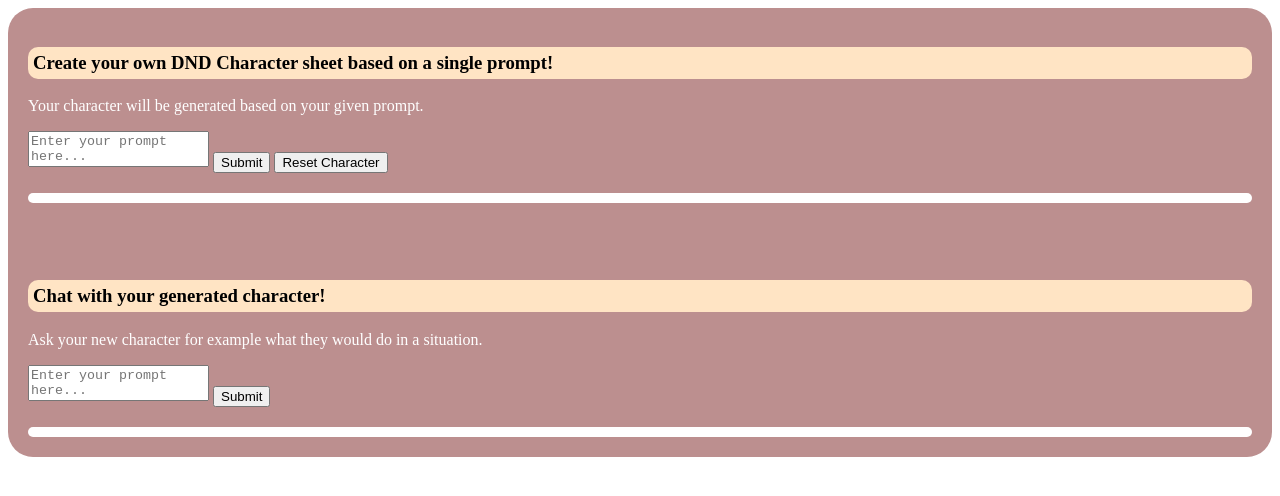
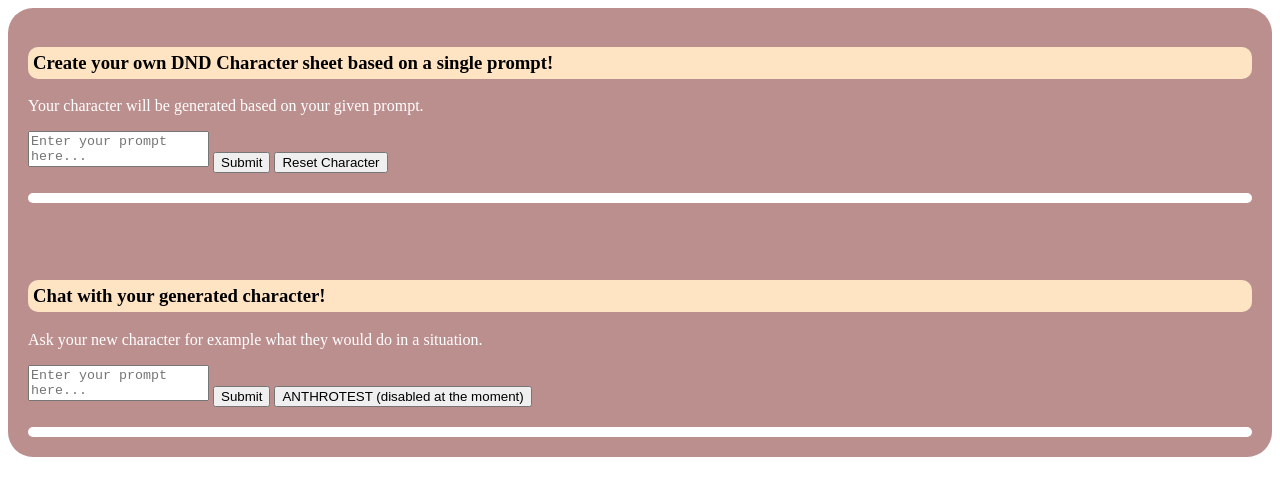
Before and after one commit to S-witsel/prg8-opdracht1, a React app: page client/html/index.html in a window 1280 px wide. Built offline with nearby package versions, Linux system fonts and the light colour scheme; no server answers.

Commit message:
tried to implement anthro LLM api but it isnt working

```diff
--- a/client/html/index.html
+++ b/client/html/index.html
@@ -22,6 +22,7 @@
     <div id="chatcontainer">
         <textarea id="chatprompt" placeholder="Enter your prompt here..."></textarea>
         <button id="chatsubmit">Submit</button>
+        <button id="chatsubmitANTHRO">ANTHROTEST (disabled at the moment)</button>
         <div id="chatresponse"></div>
     </div>
 </div>
--- a/server/package.json
+++ b/server/package.json
@@ -10,6 +10,7 @@
   "author": "",
   "license": "ISC",
   "dependencies": {
+    "@anthropic-ai/sdk": "^0.17.1",
     "@langchain/openai": "^0.0.14",
     "cors": "^2.8.5",
     "express": "^4.18.2",
```
Also changed, not shown: client/js/script.js (+37 -0 lines), server/server.js (+24 -0 lines), 1 other file.
